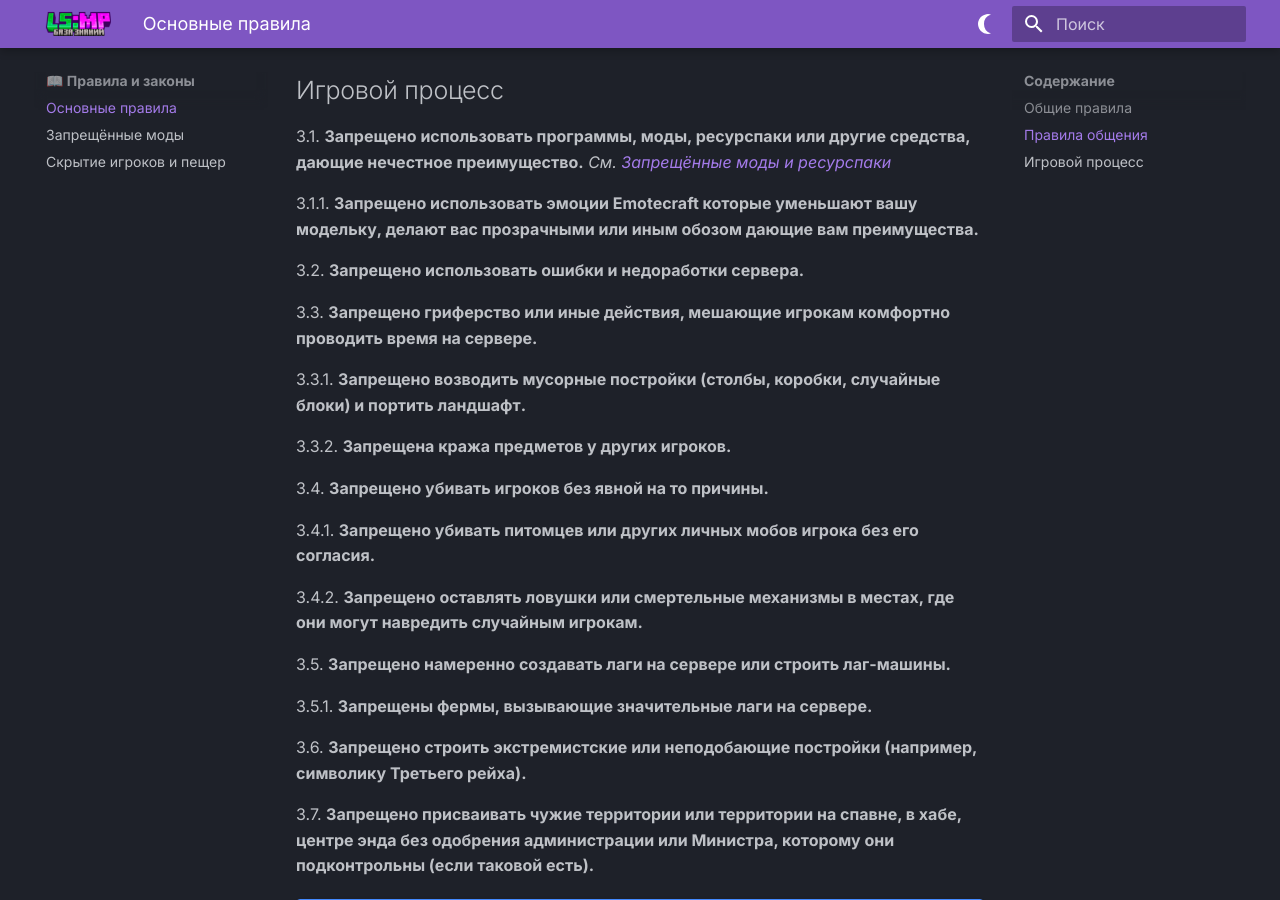
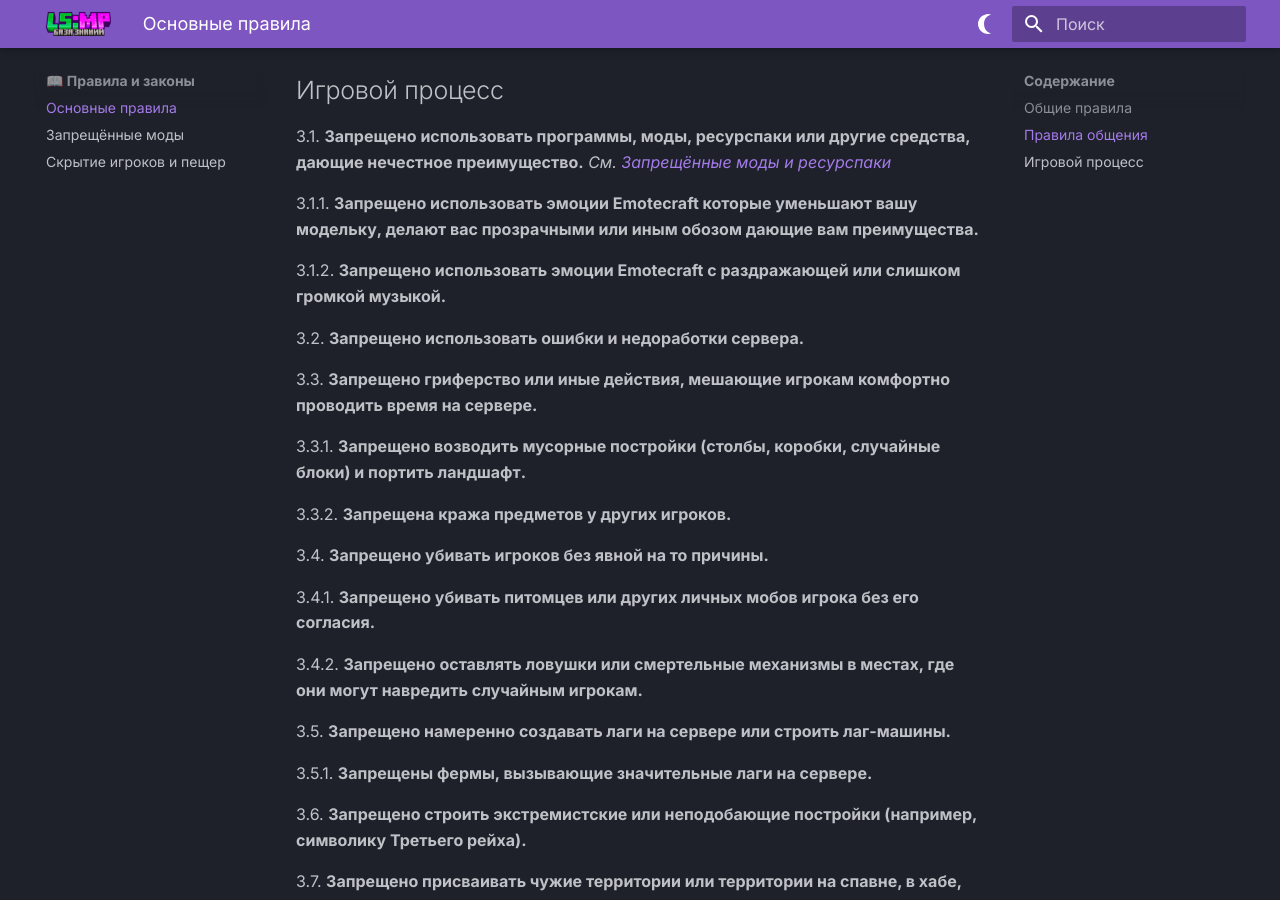
Before and after one commit to litkoit1003/LSMP-Wiki, an MkDocs documentation site: the page built from docs/rules/index.md, in a window 1280 px wide and 900 px high, scrolled down 2786 px. Built offline with MkDocs 1.6.1 and Material for MkDocs 9.7.7, drawn with Linux system fonts in a browser that asks for light colours.

Commit message:
UPD 20.10.2025 B

```diff
--- a/docs/rules/index.md
+++ b/docs/rules/index.md
@@ -82,6 +82,8 @@
 
 3.1.1. **Запрещено использовать эмоции Emotecraft которые уменьшают вашу модельку, делают вас прозрачными или иным обозом дающие вам преимущества.**
 
+3.1.2. **Запрещено использовать эмоции Emotecraft с раздражающей или слишком громкой музыкой.**
+
 3.2. **Запрещено использовать ошибки и недоработки сервера.**
 
 3.3. **Запрещено гриферство или иные действия, мешающие игрокам комфортно проводить время на сервере.**
```
